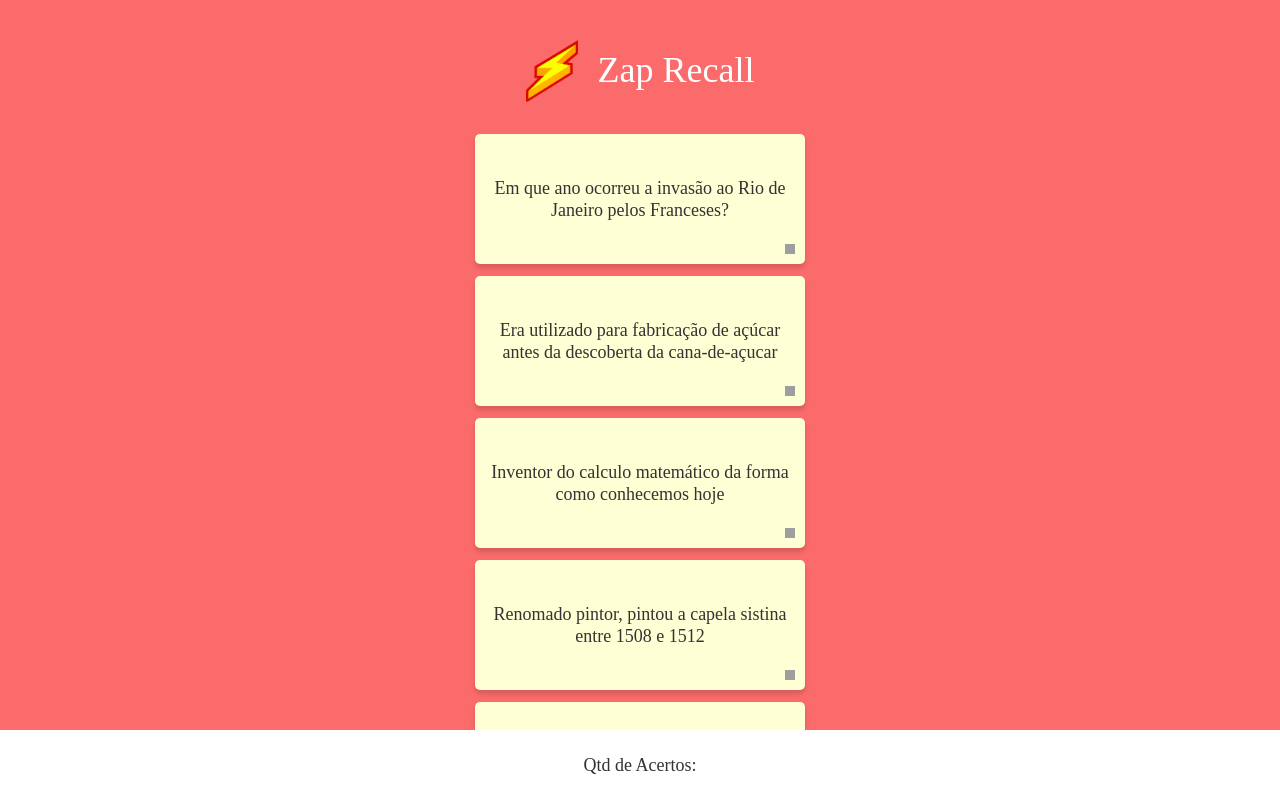
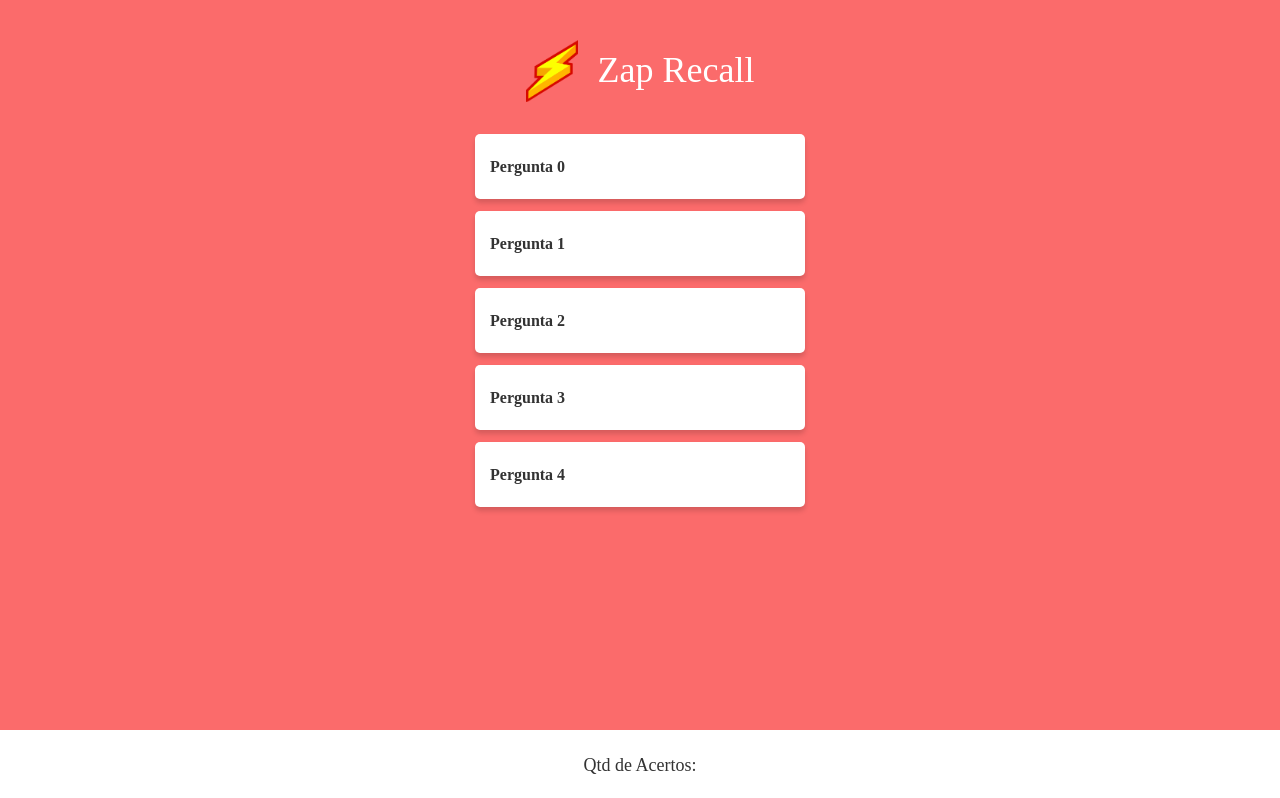
Before and after one commit to gustavo-de-assis/projeto9-zaprecall, a React (Create React App) app: page / in a window 1280 px wide. Shown: the top 798 px of the page. Built offline with nearby package versions, Linux system fonts and the light colour scheme; grey boxes are pictures that could not be loaded.

Commit message:
Troca de estados dos cards ver. 1.0

```diff
--- a/src/assets/decks.js
+++ b/src/assets/decks.js
@@ -1,25 +1,31 @@
 const decks = [
     {
         id: 0,
+        ativo: false,
         pergunta: 'Em que ano ocorreu a invasão ao Rio de Janeiro pelos Franceses?',
         resposta:'1554'
     },
     {
+        id: 1,
+        ativo: false,
         pergunta: 'Era utilizado para fabricação de açúcar antes da descoberta da cana-de-açucar',
         resposta:'Beterraba'
     },
     {
         id: 2,
+        ativo: false,
         pergunta: 'Inventor do calculo matemático da forma como conhecemos hoje',
         resposta:'Leibnitz'
     },
     {
         id: 3,
+        ativo: false,
         pergunta: 'Renomado pintor, pintou a capela sistina entre 1508 e 1512',
         resposta:'Michelangelo'
     },
     {
         id: 4,
+        ativo: false,
         pergunta: 'Ao lado de Ada Lovelace, foi responsável pela criação do primeiro computador',
         resposta:'Charles Babbage'
     }
--- a/src/components/CardPergunta.js
+++ b/src/components/CardPergunta.js
@@ -5,12 +5,9 @@ import Botoes from "./Botoes"
 export default function CardPergunta({card}){
     const[estadoCard, setEstadoCard] = useState("pergunta");
 
-
-
     function mostraResposta(){
         setEstadoCard("resposta");
     }
-
 
     return (
         <ItemPergunta>
--- a/src/components/Corpo.js
+++ b/src/components/Corpo.js
@@ -1,22 +1,27 @@
 import styled from "styled-components"
 import FlashCard from "./FlashCard"
 import CardPergunta from "./CardPergunta"
+import { useState } from "react";
 
 
 export default function Corpo({decks}){
-    const {id, pergunta, resposta} = decks;
+    const {id, ativo, pergunta, resposta} = decks;
+    const[visualizadas, setVisualizadas] = useState([]);
+
+    function cardVisualizado(card){
+        const adicionado = [...visualizadas, card.id];
+        setVisualizadas(adicionado);
+        console.log(visualizadas);
+
+    }
+
     return (
         <Deck>
-            {decks.map((card)=><CardPergunta card={card}/>)}
-            {/*
-            <CardPergunta decks={decks}/>
-            <FlashCard></FlashCard>
-            <FlashCard></FlashCard>
-            <FlashCard></FlashCard>
-            <FlashCard></FlashCard>
-            <FlashCard></FlashCard>
-            <FlashCard></FlashCard>
-            <FlashCard></FlashCard>*/}
+            {decks.map((card)=>(visualizadas.includes(card.id) ?
+            <CardPergunta card={card}/>
+            :
+            <FlashCard card={card} cardVisualizado={cardVisualizado}/>))}
+
         </Deck>
     )
 }
--- a/src/components/FlashCard.js
+++ b/src/components/FlashCard.js
@@ -1,8 +1,12 @@
+import { useState } from "react";
 import styled from "styled-components";
 
-export default function FlashCard(){
+export default function FlashCard({card, cardVisualizado}){
+
     return(
-        <ItemFlashCard/>
+        <ItemFlashCard>
+            <p onClick={()=>cardVisualizado(card)}>Pergunta {card.id}</p>
+        </ItemFlashCard>
     )
 }
 
```
Also changed, not shown: src/components/Botoes.js (+4 -3 lines).
